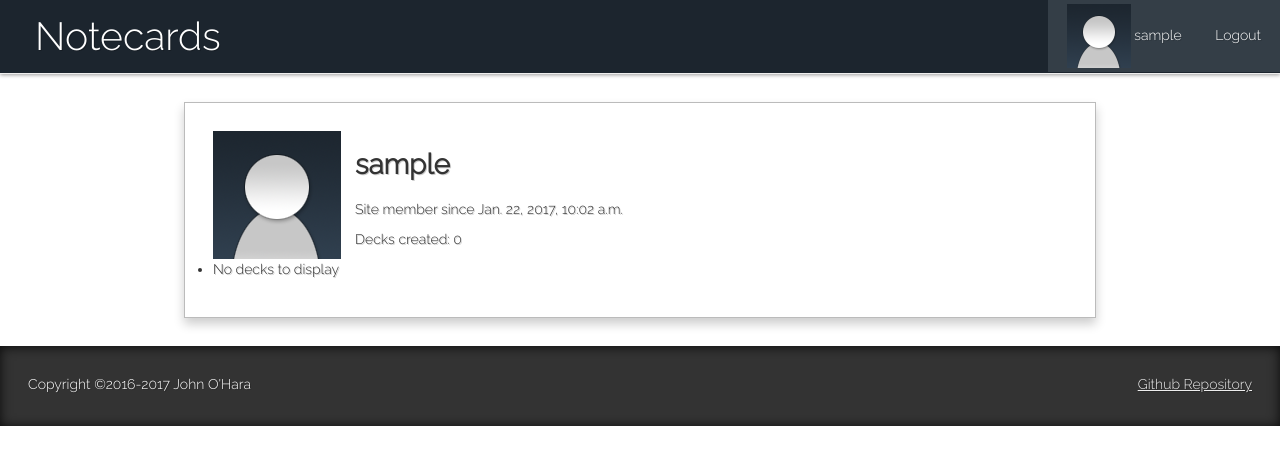
After one commit to jaohara/notecards, a Django app: a page that uses notecards/templates/notecards/base.html in a window 1280 px wide. The commit adds this page. Shown: the top 465 px of the page. Run offline with Django 3.2, Linux system fonts and the light colour scheme; the visitor is signed in with stand-in values (Sample User, id 1); data comes from the database, SQL or seed files in the repository; data that the repository does not hold is empty; some libraries are stand-ins or nearby versions.

Commit message:
Added User Profile page, ability to order list of decks by different fields.

```diff
--- a/notecards/models.py
+++ b/notecards/models.py
@@ -70,6 +70,8 @@ class Card(models.Model):
     I don't really know how to use this - there's a setting called AUTH_PROFILE_MODEL, but
     it seems that I can't use this setting after I've already created my database schema?
     I'm keeping this here for now, but it doesn't really have any function.
+
+    This should also have stats, right?
 """
 class UserProfile(models.Model):
     user = models.OneToOneField(User)
--- a/notecards/static/css/notecards.css
+++ b/notecards/static/css/notecards.css
@@ -324,7 +324,7 @@ h1, h2, h3, h4, h5 {
 ------------------------------------------------------ */
 
 a{
-    color: #004B6B;
+    color: rgba(0,75,107,1.0);
     text-decoration: underline;
 }
 
@@ -437,7 +442,7 @@ div.deck-warning{
     Login Page & Deck Edit Forms
 ------------------------------------------------------ */
 
-div.login-wrapper, div.deck-edit-wrapper{
+div.login-wrapper, div.deck-edit-wrapper, div.user-profile-wrapper{
     border: 1px solid #bbb;
     box-shadow: 0px 6px 10px rgba(0,0,0,0.2);
     margin: 2.0em auto;
@@ -569,3 +567,17 @@ div.review-nav span {
 .review-prev.faded-option{
     opacity: .3;
 }
+
+/* ------------------------------------------------------
+    User Profile
+------------------------------------------------------ */
+
+div.user-profile-wrapper{
+    min-height: 182px;
+    width: 80%;
+}
+
+div.user-profile-wrapper img.user-icon {
+    float: left;
+    margin-right: 1.0em;
+}
--- a/notecards/templates/notecards/base.html
+++ b/notecards/templates/notecards/base.html
@@ -37,8 +37,12 @@
 
             <div class="menu login">
                 {% if user.is_authenticated %}
-                    <img class="user-avatar" src="{% static 'img/notecards-user-icon-1.png' %}">
-                    {{user.username}}<a href="{% url 'logout' %}">Logout</a>
+                    <a href="{% url 'user_profile' pk=user.pk%}">
+                        <img class="user-avatar" src="{% static 'img/notecards-user-icon-1.png' %}">
+                        {{user.username}}
+                    </a>
+
+                    <a href="{% url 'logout' %}">Logout</a>
                 {% else %}
                 <a href="{% url 'create_user' %}">Sign Up</a> -
                 <a href="{% url 'login' %}">Login</a>
--- a/notecards/templates/notecards/deck_view.html
+++ b/notecards/templates/notecards/deck_view.html
@@ -51,6 +51,7 @@
                 <span class="deck-quiz">Quiz</span>
             </a>
             {% else %}
+            <span class="glyphicon glyphicon-question-sign"></span>
             <span class="deck-quiz unclickable" tooltip="At least 4 cards are needed to make a Quiz.">Quiz</span>
             {% endif %}
         </div>
--- /dev/null
+++ b/notecards/templates/user_profiles/user_profile.html
@@ -0,0 +1,28 @@
+{% extends "notecards/base.html" %}
+
+{% load staticfiles %}
+
+{% block content %}
+
+<div class="user-profile-wrapper">
+
+    <img class="user-icon" src="{% static 'img/notecards-user-icon-1.png' %}">
+
+    <div class="user-profile-info">
+        <h1>{{selected_user.username}}</h1>
+        <p>Site member since {{selected_user.date_joined}}</p>
+
+        <p>Decks created: {{decks|length}}</p>
+
+        <ul>
+            {% for deck in decks %}
+            <li><a href="{% url 'deck_view' pk=deck.pk%}">{{deck.title}}</a></li>
+            {% empty %}
+            <li>No decks to display</li>
+            {% endfor %}
+        </ul>
+    </div>
+
+</div>
+
+{% endblock %}
--- a/notecards/urls.py
+++ b/notecards/urls.py
@@ -3,7 +3,14 @@ from . import views
 
 urlpatterns =[
     url(r'^$', views.deck_list, name='deck_list'),
+    url(r'^(?P<sort_method>\w+)$', views.deck_list, name='deck_list'),
+
     url(r'^accounts/create/$', views.create_user, name='create_user'),
+    url(r'^accounts/(?P<pk>\d+)/$', views.user_profile, name='user_profile'),
+    url(r'^accounts/(?P<pk>\d+)/stats/$', views.user_stats, name='user_stats'),
+    url(r'^accounts/(?P<pk>\d+)/decks/$', views.user_decks, name='user_decks'),
+    url(r'^accounts/all/$', views.user_list, name='user_list'),
+
     url(r'^deck/(?P<pk>\d+)/$', views.deck_view, name='deck_view'),
     url(r'^deck/(?P<pk>\d+)/add/$', views.add_card_to_deck, name='add_card_to_deck'),
     url(r'^deck/(?P<pk>\d+)/remove/$', views.remove_card_from_deck, name='remove_card_from_deck'),
@@ -13,5 +20,7 @@ urlpatterns =[
     url(r'^deck/(?P<pk>\d+)/review/card/(?P<card_index>\d+)/$', views.deck_review, name='deck_review'),
     url(r'^deck/(?P<pk>\d+)/quiz/(?P<quiz_index>\d+)/$', views.deck_quiz, name='deck_quiz'),
     url(r'^deck/(?P<pk>\d+)/quiz/(?P<quiz_index>\d+)/answer_choice/(?P<answer_choice>\d+)', views.deck_quiz, name='deck_quiz'),
+
+    #this... probably shouldn't be in a release
     url(r'^flush/$', views.flush_session, name='flush_session'),
 ]
--- a/notecards/views.py
+++ b/notecards/views.py
@@ -12,10 +12,15 @@ from .forms import CardForm, DeckForm, DeckEditForm, UserForm
 
 from .utils import reset_session_cards, reset_session_quiz, make_elipsis
 
-def deck_list(request):
+def deck_list(request, sort_method="created_date"):
+    accepted_methods = ["created_date", "author", "title", "card_count"]
+
+    if sort_method not in accepted_methods:
+        sort_method = "created_date"
+
     reset_session_quiz(request)
     reset_session_cards(request)
-    decks = Deck.objects.all()
+    decks = Deck.objects.order_by(sort_method)
     form = DeckForm()
     return render(request, 'notecards/deck_list.html', {'decks': decks, 'form': form,})
 
@@ -242,10 +247,9 @@ def edit_deck(request, pk):
     if request.method == "POST":
         form = DeckEditForm(request.POST or None, instance=deck)
         if form.is_valid():
-            # is this too many hits to the database?
             form.save()
-            deck.log_modification()
-            deck.save()
+            #deck.log_modification()
+            #deck.save()
             return redirect('deck_view', pk=pk)
 
     else:
@@ -297,3 +301,31 @@ def create_user(request):
         form = UserForm()
 
     return render(request, 'registration/create_user.html', {'form': form,})
+
+
+
+# I don't know if you need to be logged in for any of this, but it would
+# probably be the difference between viewing a profile and editing your own
+
+@login_required
+def user_profile(request, pk):
+    selected_user = get_object_or_404(User, pk=pk)
+    decks = Deck.objects.filter(author=selected_user.pk)
+
+    return render(request, 'user_profiles/user_profile.html', {'selected_user': selected_user,
+                                                               'decks': decks,})
+
+@login_required
+def user_stats(request, pk):
+    # placeholder
+    return redirect('/')
+
+@login_required
+def user_decks(request, pk):
+    # placeholder
+    return redirect('/')
+
+@login_required
+def user_list(request):
+    # placeholder
+    return redirect('/')
```
Also changed, not shown: other parts of notecards/static/css/notecards.css (+31 -33 lines), notecards/templates/notecards/deck_list.html (+7 -5 lines).
